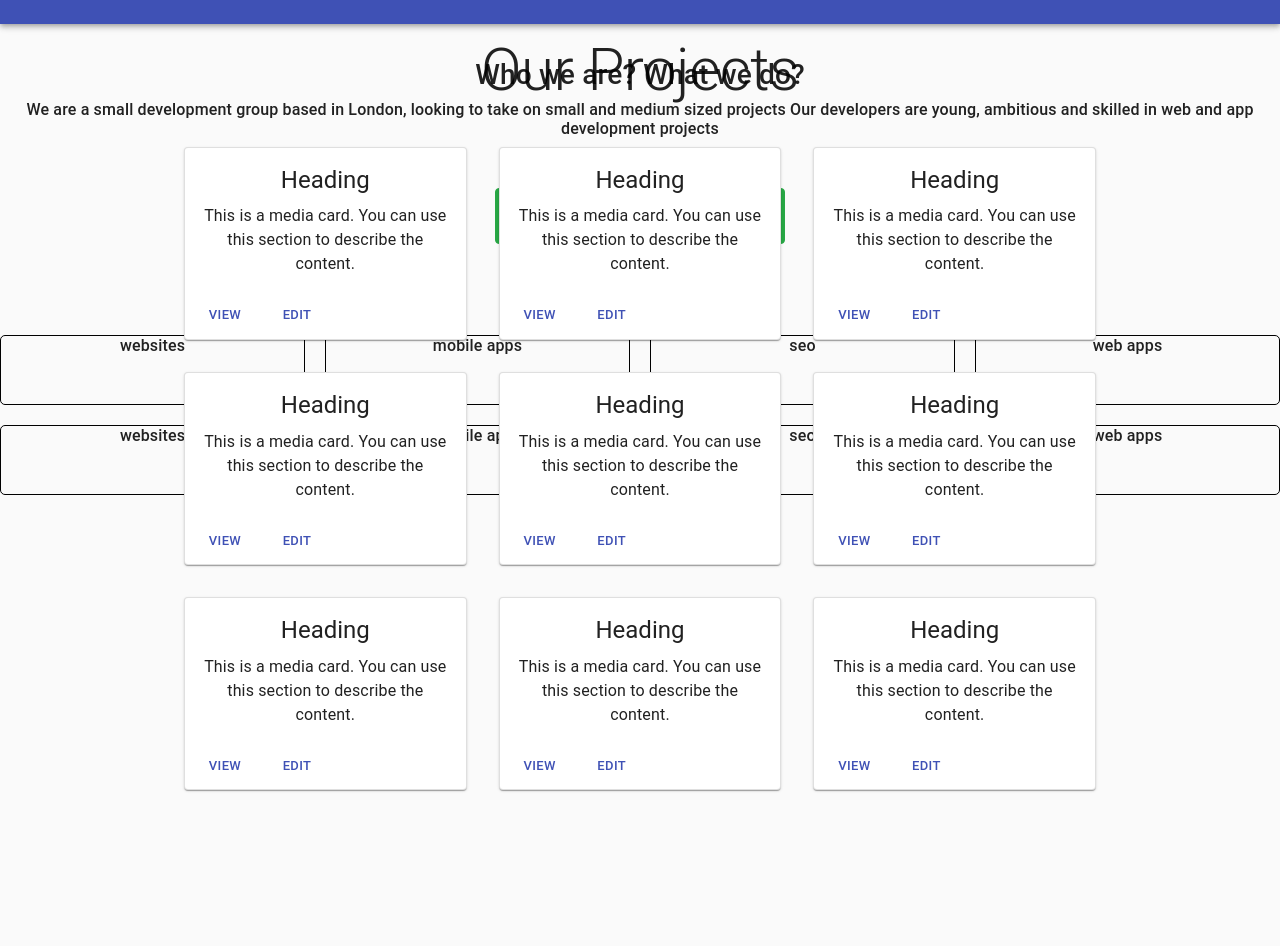
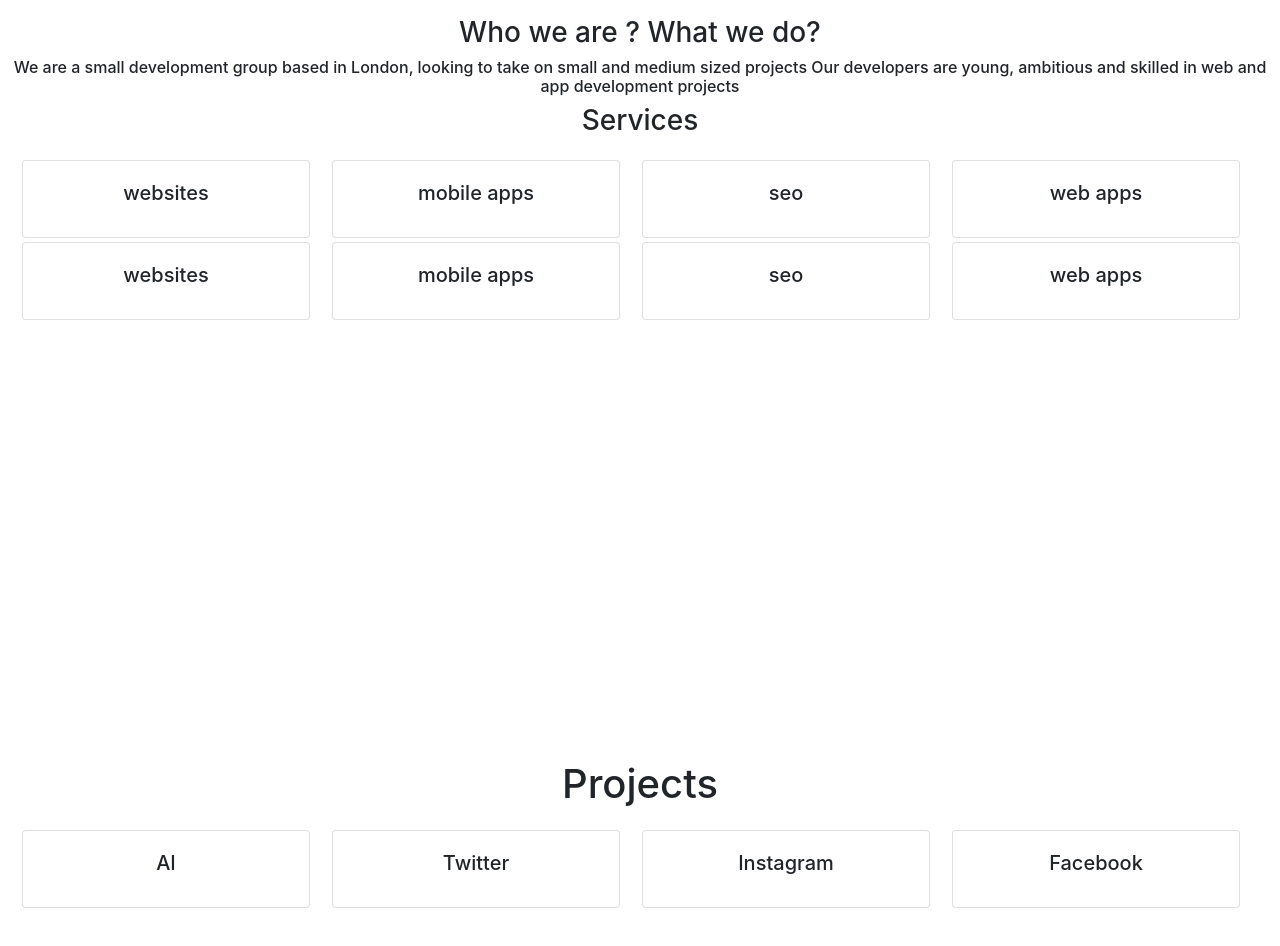
Before and after one commit to hamidval/portfolio, a React (Create React App) app: page / in a window 1280 px wide. Shown: the part 840-1786 px from the top of the page. Before the commit the page ends 1646 px from the top, so only its background shows below. Built offline with nearby package versions, Linux system fonts and the light colour scheme; grey boxes are pictures that could not be loaded.

Commit message:
fixed grids for about page and projects page, added to home page

```diff
--- a/src/components/About.js
+++ b/src/components/About.js
@@ -28,50 +28,32 @@ class About extends Component {
 
         return (
 
-
-
-
-        <div className='par-div'>
-
         <div >
-
-
-            <div className='h1' >
-                About Us
-            </div>
-
-            </div>
-            <div className='about-div div-margin '>
-                <div className='h3'>Who we are? What we do?</div>
-                <div>
+            <h1>About Us</h1>
+            <h3>Who we are ? What we do?</h3>
             <p className='h6'>
                         We are a small development group based in London, looking to take on small and medium sized projects
                          Our developers are young, ambitious and skilled in web and app development projects
             </p>
+            <h3>Services</h3>
+
+            <div className='grid'>
+            {
+                        this.state.services.map((item,index)=>(
+                        <div  className='service'>
+                            <div className="card" style={{width: '18rem'}}>
+                            {/* <img className="card-img-top" src="..." alt="Card image cap"/> */}
+                            <div className="card-body">
+                            <h5 className="card-title">{item}</h5>
+
                             </div>
                           </div>
-            <div className='about-div div-margin'>
-               <button className='btn btn-success'><div className='h3'>Meet The Developers</div></button>
-
                         </div>
-            <div className='about-div div-margin'>
-                <div className='h3'>Services</div>
-                <div className='h6 grid'>
-                    {
-                        this.state.services.map((item,index)=>(
-                            <div className='service '>
-                                <div className='center-txt'>{item}</div>
-                            </div>
-
                         ))
                     }
 
             </div>
 
-                <div>
-
-                </div>
-            </div>
 
         </div>
 
--- a/src/components/Home.js
+++ b/src/components/Home.js
@@ -13,6 +13,15 @@ const imageStyle = {
 
   }
 
+  const aboutStyle = {
+    backgroundColor:'white',
+    height:'100vh',
+    backgroundSize: 'auto 100%',
+    textAlign: 'center',
+    position: 'inline',
+    marginTop: '0  !important'
+
+  }
 
 
 
@@ -35,11 +44,13 @@ class Home extends Component {
                     </div>
 
                 </div>
-                <div className='h-100'>
+                <div style={aboutStyle}>
                     <About/>
+
                 </div>
-                <div className='h-100'>
+                <div style={aboutStyle}>
                     <Projects/>
+
                 </div>
             </div>
 
--- a/src/components/Projects.js
+++ b/src/components/Projects.js
@@ -34,77 +34,31 @@ const cards = [1, 2, 3, 4, 5, 6, 7, 8, 9];
 class Projects extends Component {
     constructor(){
         super()
-        this.state = {}
+        this.state = {projects:['AI','Twitter','Instagram','Facebook']}
     }
     render(){
         return(
-          <div>
-            <React.Fragment>
-            <CssBaseline />
-            <AppBar position="relative">
-              <Toolbar>
-                {/* <CameraIcon className='icon' /> */}
-                {/* <Typography variant="h6" color="inherit" noWrap>
-                  Projects
-                </Typography> */}
-              </Toolbar>
-            </AppBar>
-            <div>
-              {/* Hero unit */}
-              <div className='heroContent'>
-                <Container maxWidth="sm">
-                  <Typography component="h1" variant="h2" align="center" color="textPrimary" gutterBottom>
-                    Our Projects
-                  </Typography>
+          <div >
+            <h1>Projects</h1>
+            <div className='grid'>
+            {
+              this.state.projects.map((item,index)=>(
+                <div  className='service'>
+                <div className="card" style={{width: '18rem'}}>
+                {/* <img className="card-img-top" src="..." alt="Card image cap"/> */}
+                <div className="card-body">
+                <h5 className="card-title">{item}</h5>
+
+                </div>
+              </div>
+            </div>
 
 
-                </Container>
-              </div>
-              <Container className='cardGrid' maxWidth="md">
-                {/* End hero unit */}
-                <Grid container spacing={4}>
-                  {cards.map((card) => (
-                    <Grid item key={card} xs={12} sm={6} md={4}>
-                      <Card className='card'>
-                        <CardMedia
-                          className='cardMedia'
-                          image="https://source.unsplash.com/random"
-                          title="Image title"
-                        />
-                        <CardContent className='cardContent'>
-                          <Typography gutterBottom variant="h5" component="h2">
-                            Heading
-                          </Typography>
-                          <Typography>
-                            This is a media card. You can use this section to describe the content.
-                          </Typography>
-                        </CardContent>
-                        <CardActions>
-                          <Button size="small" color="primary">
-                            View
-                          </Button>
-                          <Button size="small" color="primary">
-                            Edit
-                          </Button>
-                        </CardActions>
-                      </Card>
-                    </Grid>
-                  ))}
-                </Grid>
-              </Container>
+              ))
+            }
+
             </div>
-            {/* Footer */}
-            {/* <footer className='footer'>
-              <Typography variant="h6" align="center" gutterBottom>
-                Footer
-              </Typography>
-              <Typography variant="subtitle1" align="center" color="textSecondary" component="p">
-                Something here to give the footer a purpose!
-              </Typography>
-              <Copyright />
-            </footer> */}
-            {/* End footer */}
-          </React.Fragment>
+
           </div>
 
         )
--- a/src/index.css
+++ b/src/index.css
@@ -75,10 +75,11 @@ img{
 
 .grid{
   display: grid;
-	grid-gap: 20px;
-/*	grid-template-columns: repeat(auto-fill,minmax(200px,1fr));*/
-	grid-template-columns: 1fr 1fr 1fr 1fr;
-  grid-template-rows: 1fr;
+  /* grid-gap: 20px; */
+  margin:20px;
+	grid-template-columns: repeat(auto-fill,minmax(250px,1fr));
+	/* grid-template-columns: 1fr 1fr 1fr;
+  grid-template-rows: 1fr; */
 
 
 
@@ -86,8 +87,8 @@ img{
 }
 .service{
 
-height: 70px;
-border: 1px solid black;
+padding: 2px;
+
 border-radius: 5px;
 display: inline-block;
 
@@ -154,5 +155,7 @@ display: inline-block;
 }
 
 .h-100{
-  height:'100vh'
+  height:100vh;
+  background-color: yellow;
+  background-size: 'auto 100%'
 }
```
Lines whose indentation alone changed are shown as unchanged.
